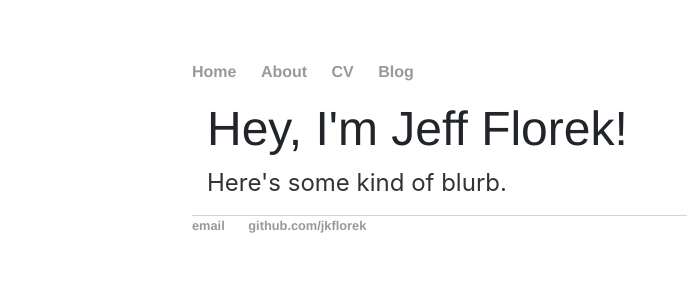
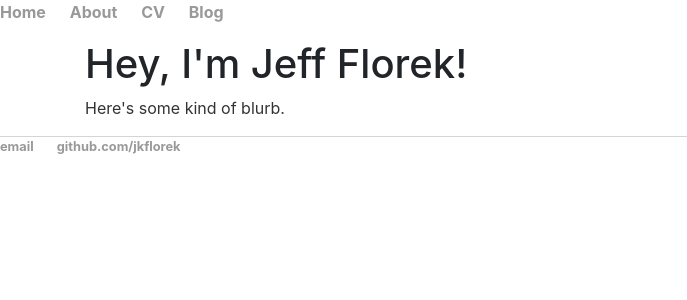
Before and after one commit to jkflorek/jkflorek.github.io, a Jekyll site: the page built from index.html, in a window 1280 px wide. Shown: the top 300 px of the page, without its empty margins (0-687 px from the left). Built offline with Jekyll 4.4.1, drawn with Linux system fonts in a browser that asks for light colours.

Commit message:
Update main.css

```diff
--- a/css/main.css
+++ b/css/main.css
@@ -1,9 +1,9 @@
-body {
+/* body {
     margin: 60px auto;
     width: 70%;
-}
+}*/
 nav ul, footer ul {
-    font-family:'Helvetica', 'Arial', 'Sans-Serif';
+    /*font-family:'Helvetica', 'Arial', 'Sans-Serif';*/
     padding: 0px;
     list-style: none;
     font-weight: bold;
@@ -19,13 +19,13 @@
 a:hover {
     text-decoration: underline;
 }
-h1 {
+/*h1 {
     font-size: 3em;
     font-family:'Helvetica', 'Arial', 'Sans-Serif';
-}
+}*/
 p {
-    font-size: 1.5em;
-    line-height: 1.4em;
+    /*font-size: 1.5em;
+    line-height: 1.4em;*/
     color: #333;
 }
 footer {
```
